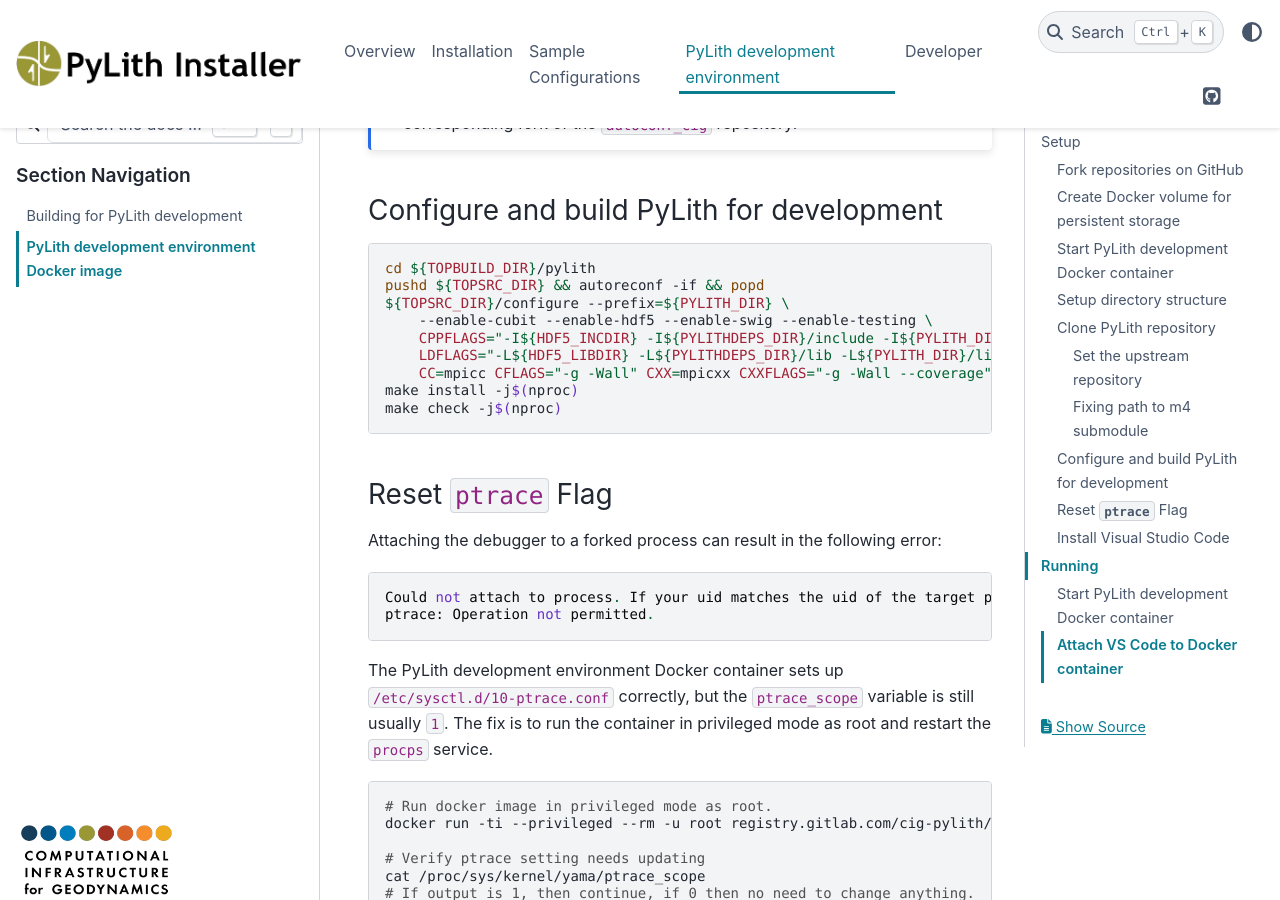
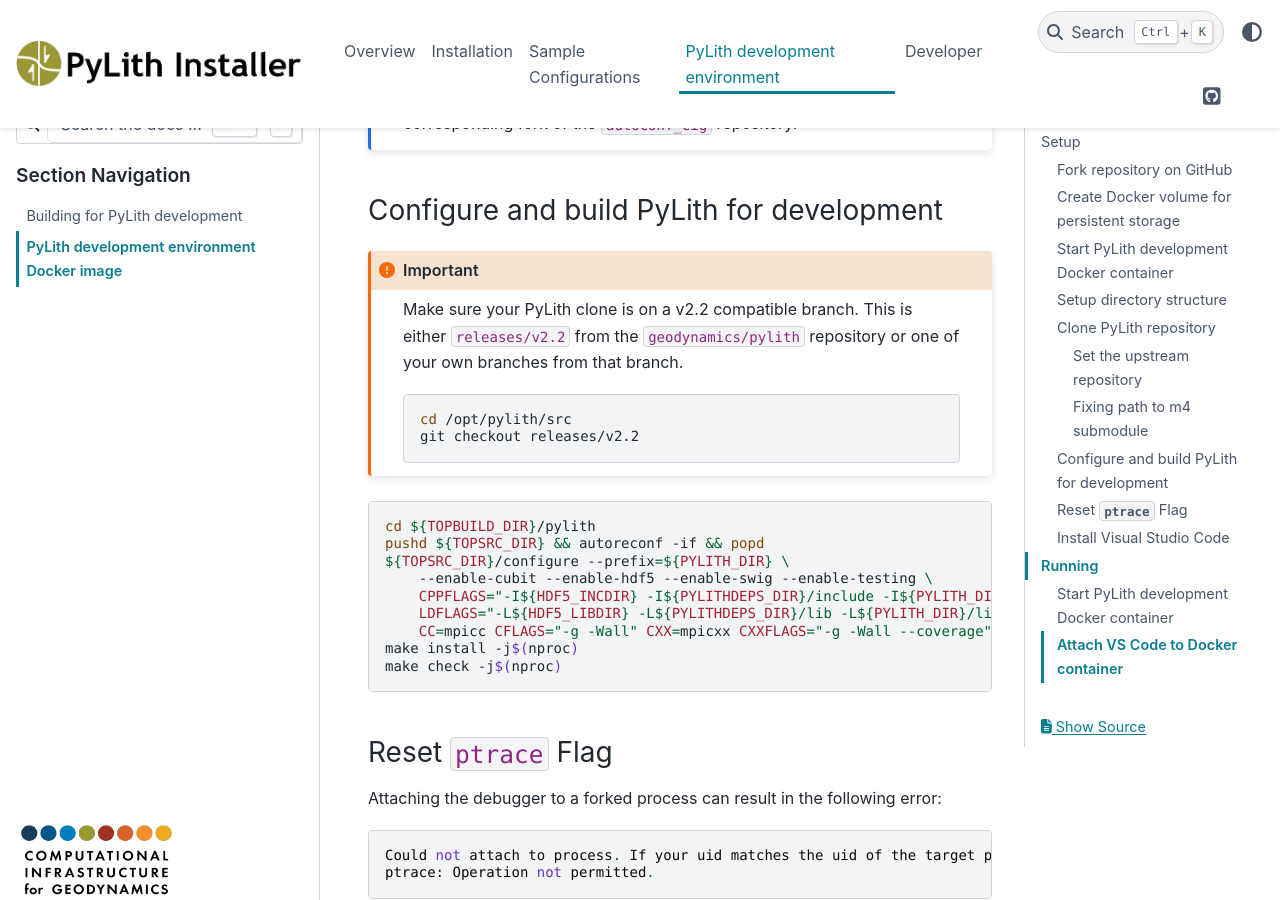
Before and after one commit to geodynamics/pylith_installer, a Sphinx documentation site: the page built from docs/devenv/docker-devenv.md, in a window 1280 px wide and 900 px high, scrolled down 5226 px. Built offline with Sphinx 7.4.7 and the PyData theme 0.15.4, drawn with Linux system fonts in a browser that asks for light colours; some of the changed text lies outside the part shown.

Commit message:
Update Docker development container environment information to be consistent for v2.2.

````diff
--- a/docs/devenv/docker-devenv.md
+++ b/docs/devenv/docker-devenv.md
@@ -44,7 +44,7 @@ You only need to run these setup steps once.
 2. You need to have a [GitHub](https://github.com) account.
 :::
 
-### Fork repositories on GitHub
+### Fork repository on GitHub
 
 1. Log in to your [GitHub](https://github.com) account.
 
@@ -168,6 +168,16 @@ The consequence of using a relative link is that your local clone will look for
 
 ### Configure and build PyLith for development
 
+:::{important}
+Make sure your PyLith clone is on a v2.2 compatible branch.
+This is either `releases/v2.2` from the `geodynamics/pylith` repository or one of your own branches from that branch.
+
+```{code-block} bash
+cd /opt/pylith/src
+git checkout releases/v2.2
+```
+:::
+
 ```{code-block} bash
 cd ${TOPBUILD_DIR}/pylith
 pushd ${TOPSRC_DIR} && autoreconf -if && popd
````
Also changed, not shown: other parts of docs/devenv/docker-devenv.md (+4 -4 lines), 1 other file.
